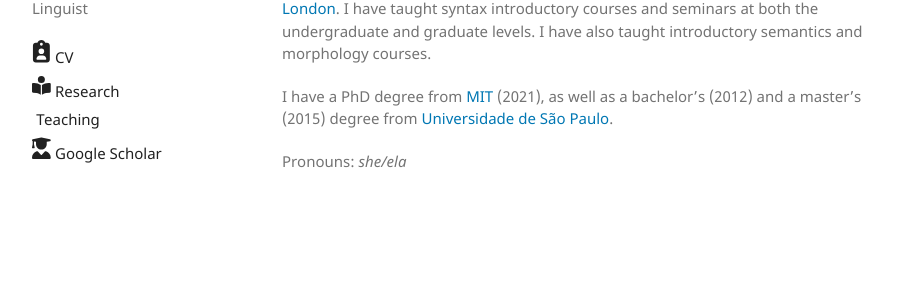
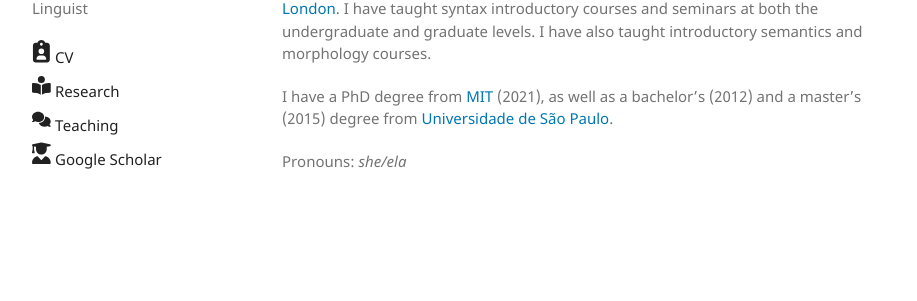
Before and after one commit to sznfng/sznfng.github.io, a Jekyll site: the page built from index.md, in a window 1280 px wide. Shown: the part 216-517 px from the top of the page, without its empty margins (178-1095 px from the left). Built offline with Jekyll 4.4.1, drawn with Linux system fonts in a browser that asks for light colours.

Commit message:
Update _config.yml

```diff
--- a/_config.yml
+++ b/_config.yml
@@ -19,7 +19,7 @@ sidebar:
     icon: <svg xmlns="http://www.w3.org/2000/svg" width="1.25em" height="1.5em" viewBox="0 0 512 512"><path fill="currentColor" d="M160 96a96 96 0 1 1 192 0a96 96 0 1 1-192 0zm80 152v264l-48.4-24.2c-20.9-10.4-43.5-17-66.8-19.3l-96-9.6C12.5 457.2 0 443.5 0 427V224c0-17.7 14.3-32 32-32h30.3c63.6 0 125.6 19.6 177.7 56zm32 264V248c52.1-36.4 114.1-56 177.7-56H480c17.7 0 32 14.3 32 32v203c0 16.4-12.5 30.2-28.8 31.8l-96 9.6c-23.2 2.3-45.9 8.9-66.8 19.3L272 512z"/></svg>
     link: /research
   - name: Teaching
-    icon:
+    icon: <svg xmlns="http://www.w3.org/2000/svg" width="1.25em" height="1.5em" viewBox="0 0 640 512"><path fill="currentColor" d="M208 352c114.9 0 208-78.8 208-176S322.9 0 208 0S0 78.8 0 176c0 38.6 14.7 74.3 39.6 103.4c-3.5 9.4-8.7 17.7-14.2 24.7c-4.8 6.2-9.7 11-13.3 14.3c-1.8 1.6-3.3 2.9-4.3 3.7c-.5.4-.9.7-1.1.8l-.2.2C1 327.2-1.4 334.4.8 340.9S9.1 352 16 352c21.8 0 43.8-5.6 62.1-12.5c9.2-3.5 17.8-7.4 25.3-11.4C134.1 343.3 169.8 352 208 352zm240-176c0 112.3-99.1 196.9-216.5 207c24.3 74.4 104.9 129 200.5 129c38.2 0 73.9-8.7 104.7-23.9c7.5 4 16 7.9 25.2 11.4c18.3 6.9 40.3 12.5 62.1 12.5c6.9 0 13.1-4.5 15.2-11.1c2.1-6.6-.2-13.8-5.8-17.9l-.2-.2c-.2-.2-.6-.4-1.1-.8c-1-.8-2.5-2-4.3-3.7c-3.6-3.3-8.5-8.1-13.3-14.3c-5.5-7-10.7-15.4-14.2-24.7c24.9-29 39.6-64.7 39.6-103.4c0-92.8-84.9-168.9-192.6-175.5c.4 5.1.6 10.3.6 15.5z"/></svg>
     link: /teaching
   - name: Google Scholar
     icon: <svg xmlns="http://www.w3.org/2000/svg" width="1.25em" height="1.5em" viewBox="0 0 448 512"><path fill="currentColor" d="M219.3.5c3.1-.6 6.3-.6 9.4 0l200 40C439.9 42.7 448 52.6 448 64s-8.1 21.3-19.3 23.5L352 102.9V160c0 70.7-57.3 128-128 128S96 230.7 96 160v-57.1l-48-9.6v65.1l15.7 78.4c.9 4.7-.3 9.6-3.3 13.3S52.8 256 48 256H16c-4.8 0-9.3-2.1-12.4-5.9s-4.3-8.6-3.3-13.3L16 158.4V86.6C6.5 83.3 0 74.3 0 64c0-11.4 8.1-21.3 19.3-23.5l200-40zM111.9 327.7c10.5-3.4 21.8.4 29.4 8.5l71 75.5c6.3 6.7 17 6.7 23.3 0l71-75.5c7.6-8.1 18.9-11.9 29.4-8.5c65 20.9 112 81.7 112 153.6c0 17-13.8 30.7-30.7 30.7H30.7C13.8 512 0 498.2 0 481.3c0-71.9 47-132.7 111.9-153.6z"/></svg>
```
